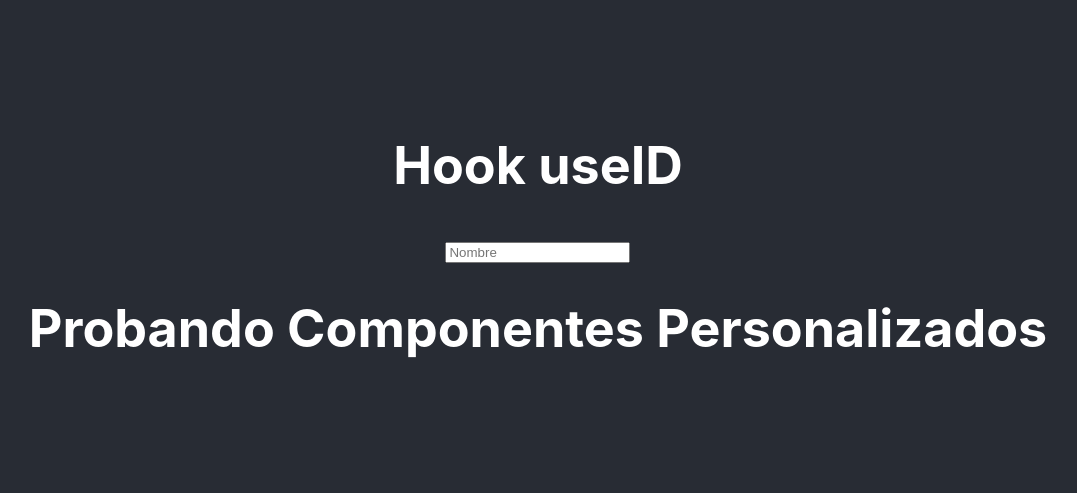
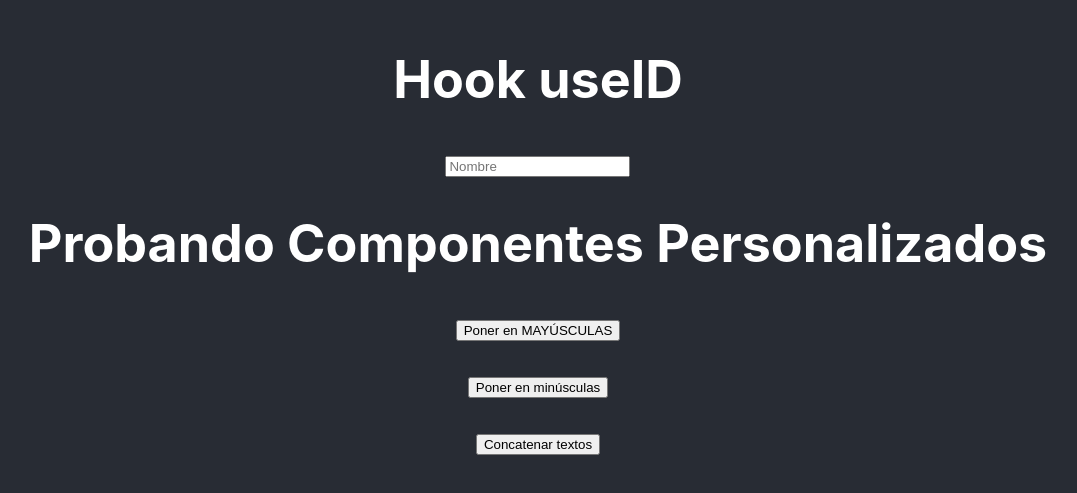
Before and after one commit to VillegasCode/14-mas-hooks, a React (Create React App) app: page / in a window 1280 px wide. Shown: the part 153-646 px from the top of the page, without its empty margins (102-1179 px from the left). Built offline with nearby package versions, Linux system fonts and the light colour scheme.

Commit message:
We do a desestruture of useMayus and we create a 3 buttons, the first one to put mayus the second to put minus and the third to add texts

```diff
--- a/src/components/PruebaCustom.js
+++ b/src/components/PruebaCustom.js
@@ -3,18 +3,25 @@ import { useMayus } from '../hooks/useMayus'
 
 export const PruebaCustom = () => {
 
+    const {estado, mayusculas, minusculas, concatenar} = useMayus("Soy el mejor programador del mundo");
+
     let nombre = ", Me llamo Carlos Villegas Chirinos";
 
-    const {mayusculas, minusculas, concatenar} = useMayus("Soy el mejor programador del mundo");
-    console.log(mayusculas());
-    console.log(minusculas());
-    console.log(concatenar(nombre));
-    console.log(minusculas(nombre));
-    console.log(mayusculas(nombre));
+    // console.log(mayusculas());
+    // console.log(minusculas());
+    // console.log(concatenar(nombre));
+    // console.log(minusculas(nombre));
+    // console.log(mayusculas(nombre));
 
   return (
     <div>
         <h1>Probando Componentes Personalizados</h1>
+            <h2>{estado}</h2>
+
+            <p><button onClick={ mayusculas }>Poner en MAYÚSCULAS</button></p>
+            <p><button onClick={ minusculas }>Poner en minúsculas</button></p>
+            <p><button onClick={ e => concatenar(nombre) }>Concatenar textos</button></p>
+
     </div>
   )
 }
```
